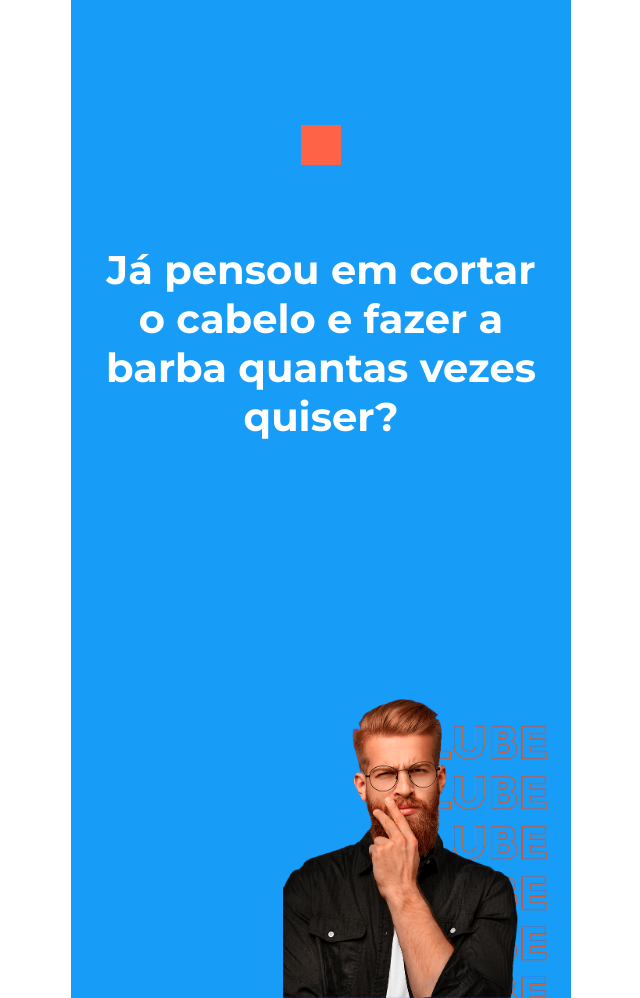
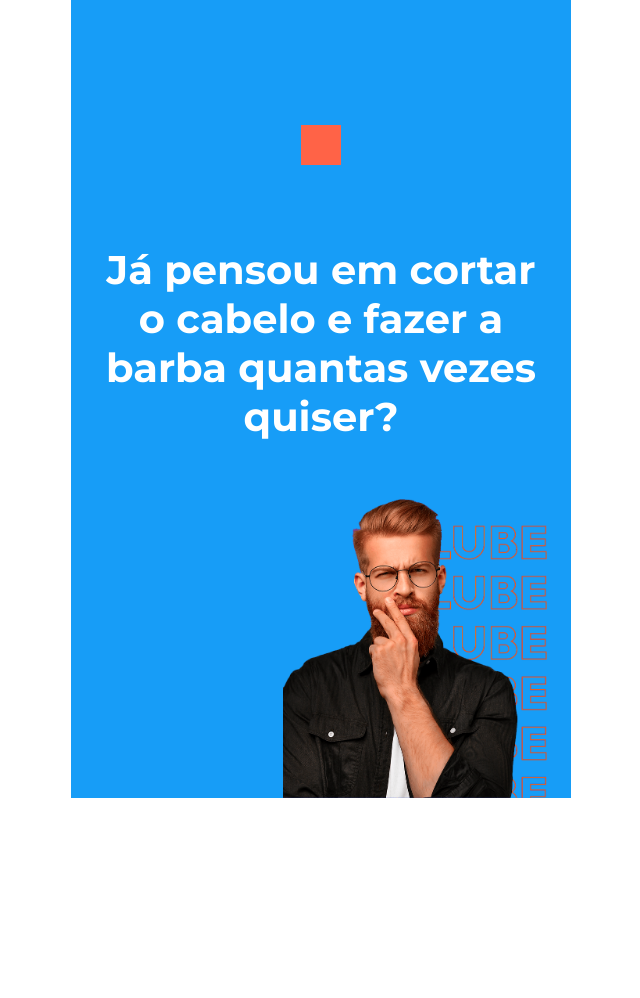
Before and after one commit to mrcsrc/jordanbarber, a plain HTML site: page index.html in a window 1280 px wide. Shown: the part 75-1073 px from the top of the page, without its empty margins (319-959 px from the left). After the commit the page ends 960 px from the top, so only its background shows below. Drawn offline with Linux system fonts and the light colour scheme.

Commit message:
Update style.css

```diff
--- a/css/style.css
+++ b/css/style.css
@@ -209,7 +209,7 @@
     display: flex;
     justify-content: flex-end;
 
-    margin-top: -18.6rem;
+    margin-top: -38.6rem;
 }
 
 .bg-person img {
```
